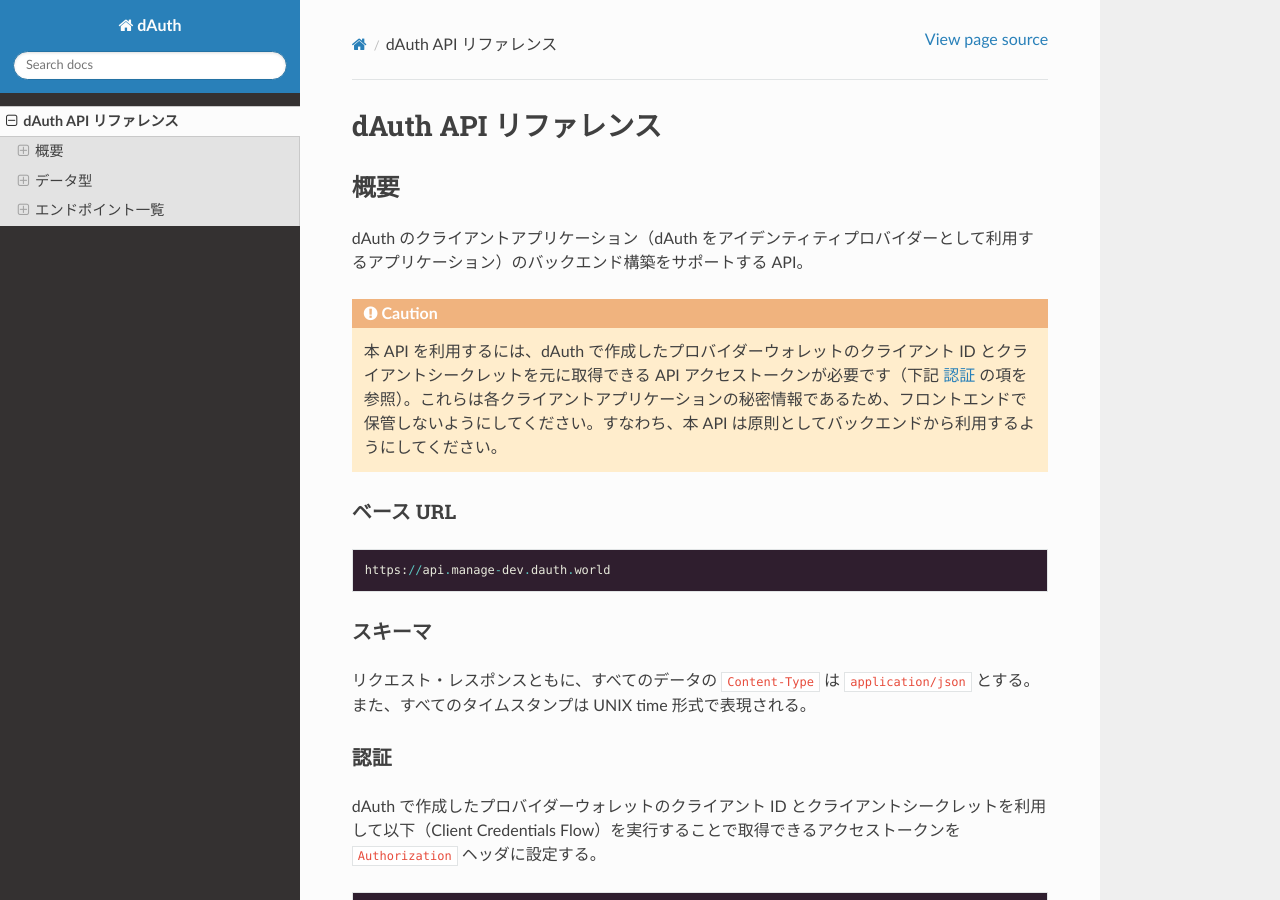
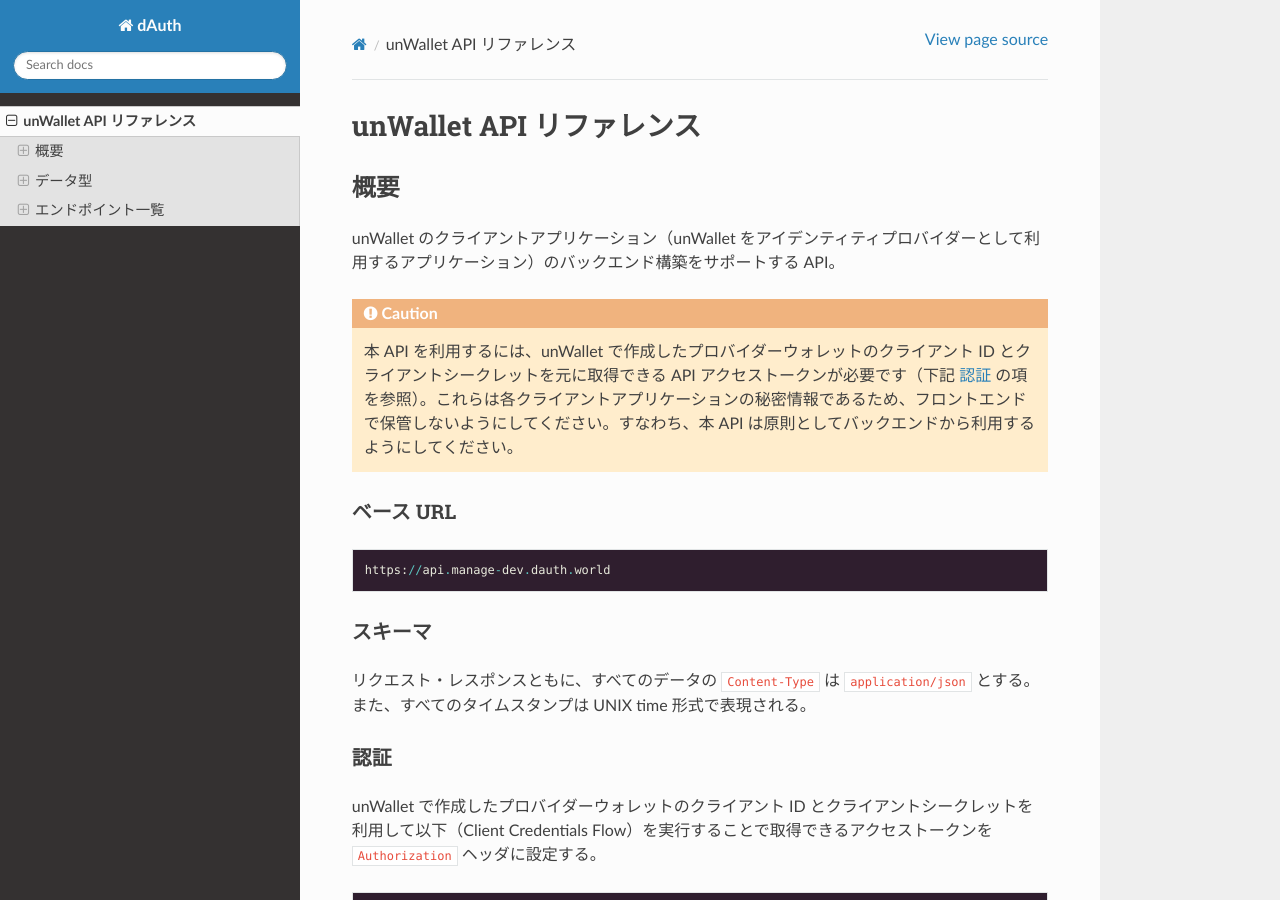
Before and after one commit to SIVIRA/unwallet-ent-dev-documents, a Sphinx documentation site: the page built from docs/unwallet-api.rst, in a window 1280 px wide and 900 px high. Built offline with Sphinx 7.4.7 and the Read the Docs theme 2.0.0, drawn with Linux system fonts in a browser that asks for light colours; some of the changed text lies outside the part shown.

Commit message:
dAuth -> unWallet

```diff
--- a/docs/index.rst
+++ b/docs/index.rst
@@ -1,5 +1,5 @@
-dAuth 開発者向けドキュメント
-============================
+unWallet 開発者向けドキュメント
+===============================
 
 Contents
 --------
@@ -7,4 +7,4 @@
 .. toctree::
    :maxdepth: 1
 
-   dauth-api
+   unwallet-api
--- a/docs/dauth-api.rst
+++ b/docs/unwallet-api.rst
@@ -1,15 +1,15 @@
-======================
-dAuth API リファレンス
-======================
+=========================
+unWallet API リファレンス
+=========================
 
 概要
 ====
 
-dAuth のクライアントアプリケーション（dAuth をアイデンティティプロバイダーとして利用するアプリケーション）のバックエンド構築をサポートする API。
+unWallet のクライアントアプリケーション（unWallet をアイデンティティプロバイダーとして利用するアプリケーション）のバックエンド構築をサポートする API。
 
 .. caution::
 
-  本 API を利用するには、dAuth で作成したプロバイダーウォレットのクライアント ID とクライアントシークレットを元に取得できる API アクセストークンが必要です（下記 :ref:`認証 <auth>` の項を参照）。これらは各クライアントアプリケーションの秘密情報であるため、フロントエンドで保管しないようにしてください。すなわち、本 API は原則としてバックエンドから利用するようにしてください。
+  本 API を利用するには、unWallet で作成したプロバイダーウォレットのクライアント ID とクライアントシークレットを元に取得できる API アクセストークンが必要です（下記 :ref:`認証 <auth>` の項を参照）。これらは各クライアントアプリケーションの秘密情報であるため、フロントエンドで保管しないようにしてください。すなわち、本 API は原則としてバックエンドから利用するようにしてください。
 
 ベース URL
 ----------
@@ -28,7 +28,7 @@
 認証
 ----
 
-dAuth で作成したプロバイダーウォレットのクライアント ID とクライアントシークレットを利用して以下（Client Credentials Flow）を実行することで取得できるアクセストークンを ``Authorization`` ヘッダに設定する。
+unWallet で作成したプロバイダーウォレットのクライアント ID とクライアントシークレットを利用して以下（Client Credentials Flow）を実行することで取得できるアクセストークンを ``Authorization`` ヘッダに設定する。
 
 .. code-block:: sh
 
@@ -267,7 +267,7 @@
 
     ``signature`` は、``executor`` のオーナーであるブロックチェーンアカウントによって作成されたものである必要があります。
 
-    リクエストパラメータを用意する方法については `dAuth client-side SDK for JavaScript`_ のドキュメントを参照してください。
+    リクエストパラメータを用意する方法については `unWallet client-side SDK for JavaScript`_ のドキュメントを参照してください。
 
 レスポンスボディ
 ^^^^^^^^^^^^^^^^
@@ -350,5 +350,5 @@
 ``amount`` integer バッジ残高
 ========== ======= ===========
 
-.. _dAuth client-side SDK for JavaScript: https://github.com/SIVIRA/dauth-client-sdk-js
+.. _unWallet client-side SDK for JavaScript: https://github.com/SIVIRA/unwallet-client-sdk-js
 .. _ERC55: https://github.com/ethereum/EIPs/blob/master/EIPS/eip-55.md
```
